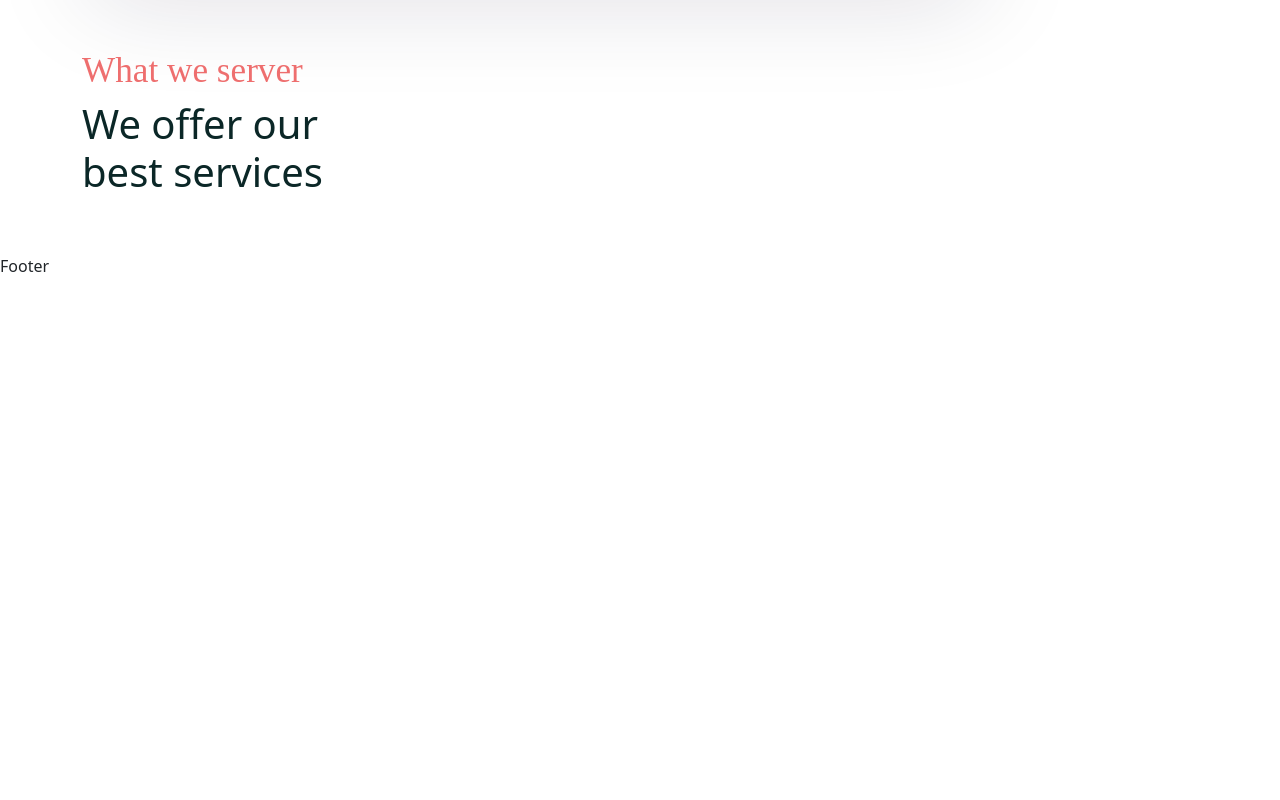
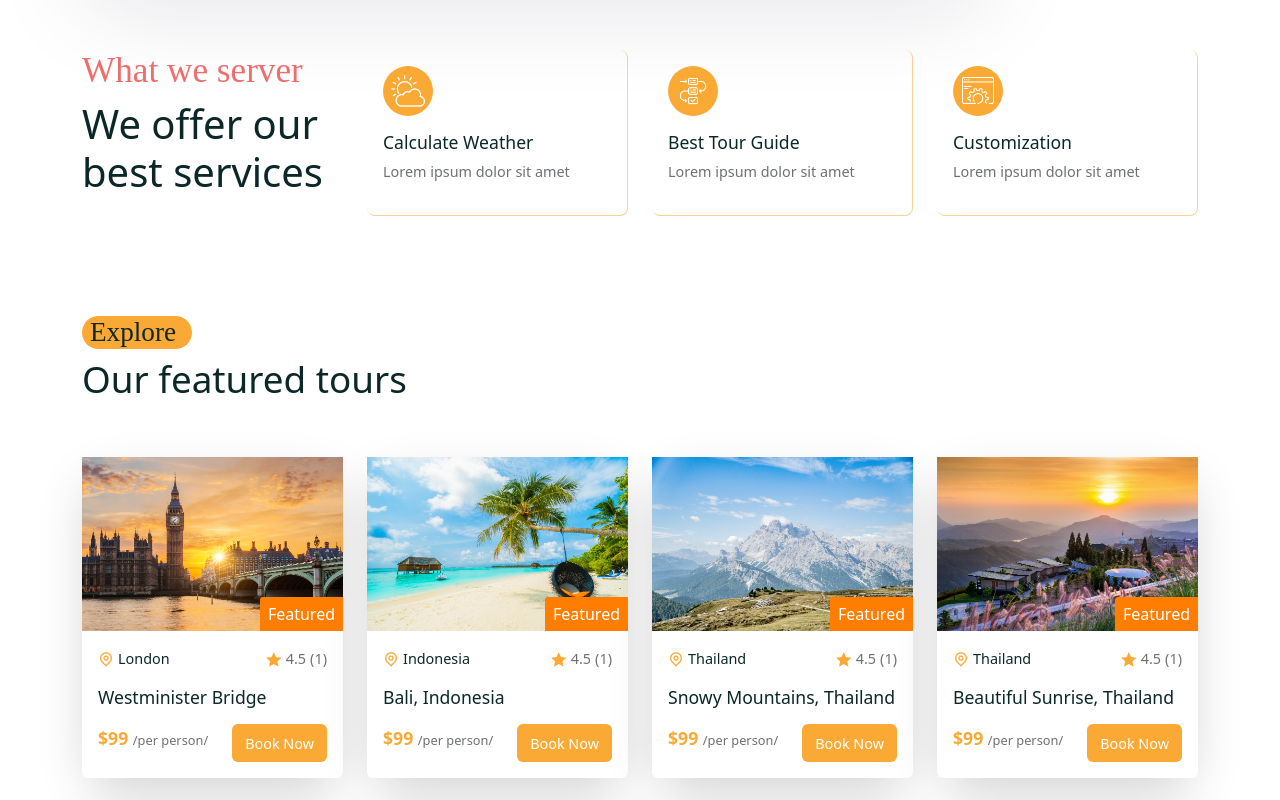
Before and after one commit to 6yJlka/travel-agency, a React (Create React App) app in the folder TourAgency/tour-management/frontend/: page /home in a window 1280 px wide. Shown: the part 780-1580 px from the top of the page. Before the commit the page ends 1058 px from the top, so only its background shows below. Built offline with nearby package versions, Linux system fonts and the light colour scheme; a web font is replaced by a local one.

Commit message:
keep doing front

```diff
--- /dev/null
+++ b/TourAgency/tour-management/frontend/src/components/Featured-tours/FeaturedTourList.jsx
@@ -0,0 +1,18 @@
+import React from "react";
+import TourCard from "../../shared/TourCard";
+import tourData from "../../assets/data/tours";
+import { Col } from "reactstrap";
+
+const FeaturedTourList = () => {
+  return (
+    <>
+      {tourData?.map((tour) => (
+        <Col lg="3" className="mb-4" key={tour.id}>
+          <TourCard tour={tour} />
+        </Col>
+      ))}
+    </>
+  );
+};
+
+export default FeaturedTourList;
--- a/TourAgency/tour-management/frontend/src/pages/Home.jsx
+++ b/TourAgency/tour-management/frontend/src/pages/Home.jsx
@@ -8,6 +8,8 @@
 import Subtitle from './../shared/Subtitle';
 
 import SearchBar from "../shared/SearchBar"
+import ServiceList from "../services/ServiceList"
+import FeaturedTourList from "../components/Featured-tours/FeaturedTourList"
 
 const Home = () => {
     return <>
@@ -58,9 +60,23 @@
                     <h5 className="services__subtitle">What we server</h5>
                     <h2 className="services__title">We offer our best services</h2>
                 </Col>
+                <ServiceList/>
             </Row>
         </Container>
     </section>
+    {/*============= featured tour section start ===============*/}
+    <section>
+        <Container>
+            <Row>
+                <Col lg='12' className="mb-5">
+                    <Subtitle subtitle={'Explore'}/>
+                    <h2 className="featured__tour-title">Our featured tours</h2>
+                </Col>
+                <FeaturedTourList/>
+            </Row>
+        </Container>
+    </section>
+    {/*============= featured tour section end ===============*/}
     </>
 }
 
--- /dev/null
+++ b/TourAgency/tour-management/frontend/src/services/ServiceCard.jsx
@@ -0,0 +1,17 @@
+import React from "react";
+import './service-card.css';
+
+const ServiceCard = ({item}) => {
+
+    const {imgUrl, title, desc} = item
+
+    return <div className="service__item">
+        <div className="service__img">
+            <img src={imgUrl} alt="" />
+        </div>
+        <h5>{title}</h5>
+        <p>{desc}</p>
+    </div>;
+};
+
+export default ServiceCard;
--- /dev/null
+++ b/TourAgency/tour-management/frontend/src/services/ServiceList.jsx
@@ -0,0 +1,39 @@
+import React from "react"
+import ServiceCard from "./ServiceCard";
+import { Col } from "reactstrap";
+
+import weatherImg from '../assets/images/weather.png'
+import guideImg from '../assets/images/guide.png'
+import customizationImg from '../assets/images/customization.png'
+
+const servicesData = [
+    {
+        imgUrl: weatherImg,
+        title: "Calculate Weather",
+        desc: "Lorem ipsum dolor sit amet"
+    },
+    {
+        imgUrl: guideImg,
+        title: "Best Tour Guide",
+        desc: "Lorem ipsum dolor sit amet"
+    },
+    {
+        imgUrl: customizationImg,
+        title: "Customization",
+        desc: "Lorem ipsum dolor sit amet"
+    }
+]
+
+const ServiceList = () => {
+    return (
+    <>
+        {servicesData.map((item, index) => (
+            <Col lg='3' key={index}>
+                <ServiceCard item={item} />
+            </Col>
+        ))}
+    </>
+    );
+};
+
+export default ServiceList;
--- /dev/null
+++ b/TourAgency/tour-management/frontend/src/services/service-card.css
@@ -0,0 +1,33 @@
+.service__item{
+    padding: 1rem;
+    border-bottom: 1px solid #faa83586;
+    border-right: 1px solid #faa83586;
+    border-radius: 0.5rem;
+}
+
+.service__img {
+    width: 50px;
+    height: 50px;
+    display: flex;
+    align-items: center;
+    justify-content: center;
+    border-radius: 50px;
+    background: var(--secondary-color);
+    padding: 0.5rem;
+    margin-bottom: 1rem;
+    line-height: 50px;
+}
+
+.service__img img{
+    width: 100%;
+}
+
+.service__item h5{
+    font-size: 1.1rem;
+    font-weight: 500;
+}
+
+.service__item p{
+    font-size: 0.9rem;
+    color: var(--text-color);
+}
--- /dev/null
+++ b/TourAgency/tour-management/frontend/src/shared/TourCard.jsx
@@ -0,0 +1,45 @@
+import React from "react";
+import { Card, CardBody } from "reactstrap";
+import { Link } from "react-router-dom";
+
+import './tour-card.css';
+
+const TourCard = ({ tour }) => {
+  const { id, title, city, photo, price, featured, avgRating, reviews } = tour;
+
+  return (
+    <div className="tour__card">
+      <Card>
+        <div className="tour__img">
+          <img src={photo} alt="tour-img" />
+          <span>Featured</span>
+        </div>
+        <CardBody>
+        <div className="card__top d-flex align-items-centre justify-content-between">
+          <span className="tour__location d-flex align-items-center gap-1">
+            <i class="ri-map-pin-line"></i> {city}
+          </span>
+          <span className="tour__rating d-flex align-items-center gap-1">
+            <i class="ri-star-fill"></i> {avgRating}{" "}
+            <span>({reviews.length})</span>
+          </span>
+        </div>
+
+        <h5 className="tour__title">
+          <Link to={"/tours/${id}"}>{title}</Link>
+        </h5>
+        <div className="card__bottom d-flex align-items-center justify-content-between mt-3">
+            <h5>${price} <span> /per person/</span></h5>
+
+            <button className="btn booking__btn">
+                <Link to={"/tours/${id}"}>Book Now</Link>
+            </button>
+        </div>
+      </CardBody>
+      </Card>
+
+    </div>
+  );
+};
+
+export default TourCard;
--- /dev/null
+++ b/TourAgency/tour-management/frontend/src/shared/tour-card.css
@@ -0,0 +1,92 @@
+.tour__img img {
+  width: 100%;
+  border-radius: 5 px 5 px 0 0;
+}
+
+.card {
+  border: none !important;
+  box-shadow: rgba(0, 0, 0, 0.2) 0px 18px 50px -10px;
+}
+
+.tour__img {
+  position: relative;
+}
+
+.tour__img span {
+  position: absolute;
+  bottom: 0;
+  right: 0;
+  width: max-content;
+  height: max-content;
+  z-index: 10;
+  background: var(--primary-color);
+  color: #fff;
+  padding: 0.3rem 0.5rem;
+  border-radius: 3px 0 0 0;
+}
+
+.card__top span i {
+  color: var(--secondary-color);
+}
+
+.tour__rating {
+  font-size: 0.9rem;
+  color: var(--text-color);
+}
+
+.tour__location {
+  color: var(--heading-color);
+  font-weight: 500;
+  font-size: 0.9rem;
+}
+
+.tour__rating i,
+.tour__location i {
+  font-size: 1rem;
+}
+
+.tour__title {
+  margin-top: 1rem;
+  font-size: 1.1rem;
+  cursor: pointer;
+}
+
+.tour__title a {
+  text-decoration: none;
+  color: var(--heading-color);
+  transition: 0.3s;
+}
+
+.tour__title a:hover {
+  color: var(--secondary-color);
+}
+
+.card__bottom h5 {
+  color: var(--secondary-color);
+  font-size: 1.1rem;
+  font-weight: 700;
+}
+
+.card__bottom h5 span {
+  font-weight: 500;
+  color: var(--text-color);
+  font-size: 0.8rem;
+}
+
+.booking__btn{
+    background: var(--secondary-color) !important;
+    cursor: pointer;
+    padding: 0.2rem 0.5rem;
+}
+
+.booking__btn a{
+    text-decoration: none;
+    font-size: .9rem;
+    color: #fff;
+}
+
+.booking__btn a:hover{
+    color: #fff;
+}
+
+/*1:00:56*/
--- a/TourAgency/tour-management/frontend/src/styles/home.css
+++ b/TourAgency/tour-management/frontend/src/styles/home.css
@@ -48,4 +48,9 @@
     font-size: 2.5rem;
     font-weight: 500;
 }
-/*40:24*/
+
+
+.featured__tour-title{
+    font-size: 2.3rem;
+    font-weight: 500;
+}
```
